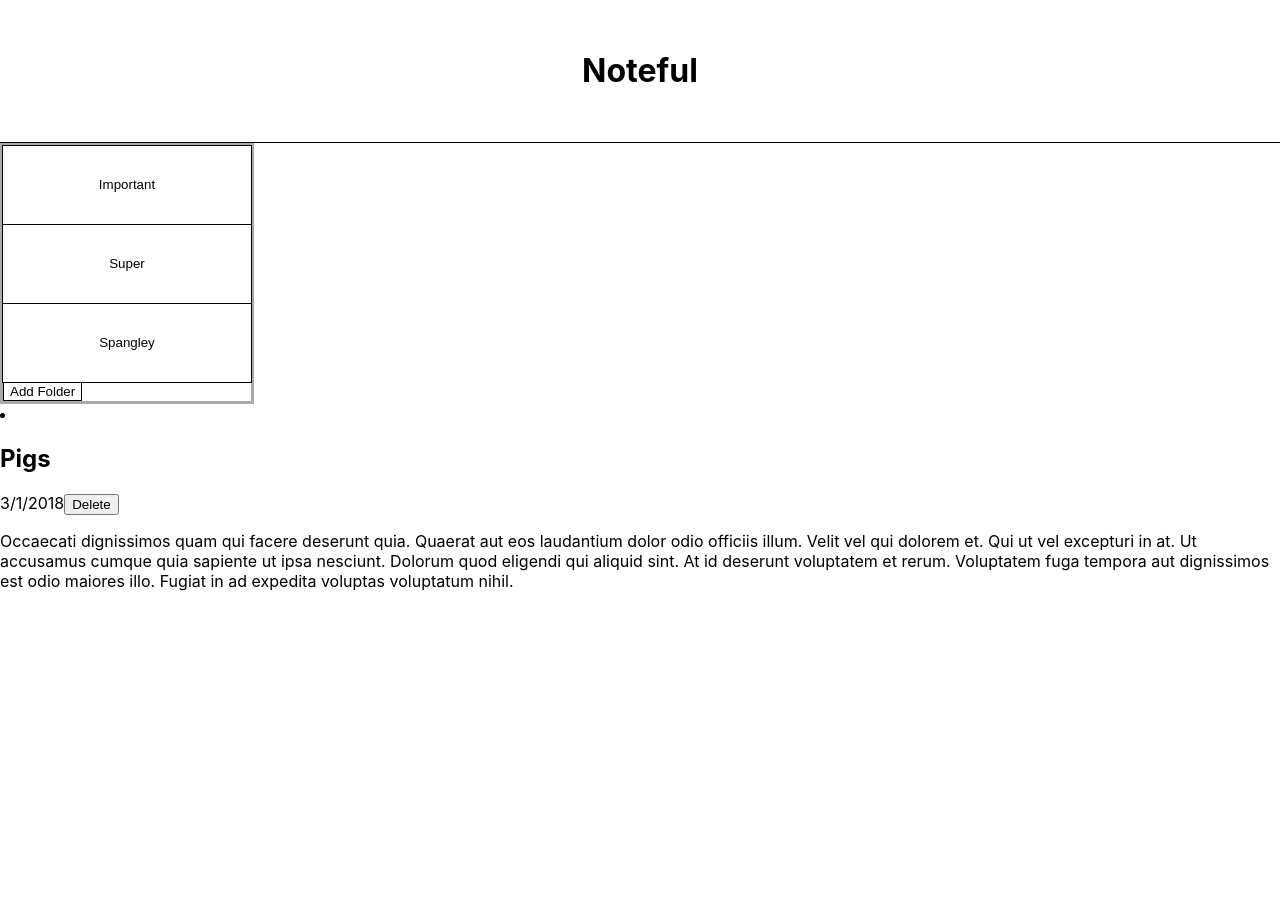
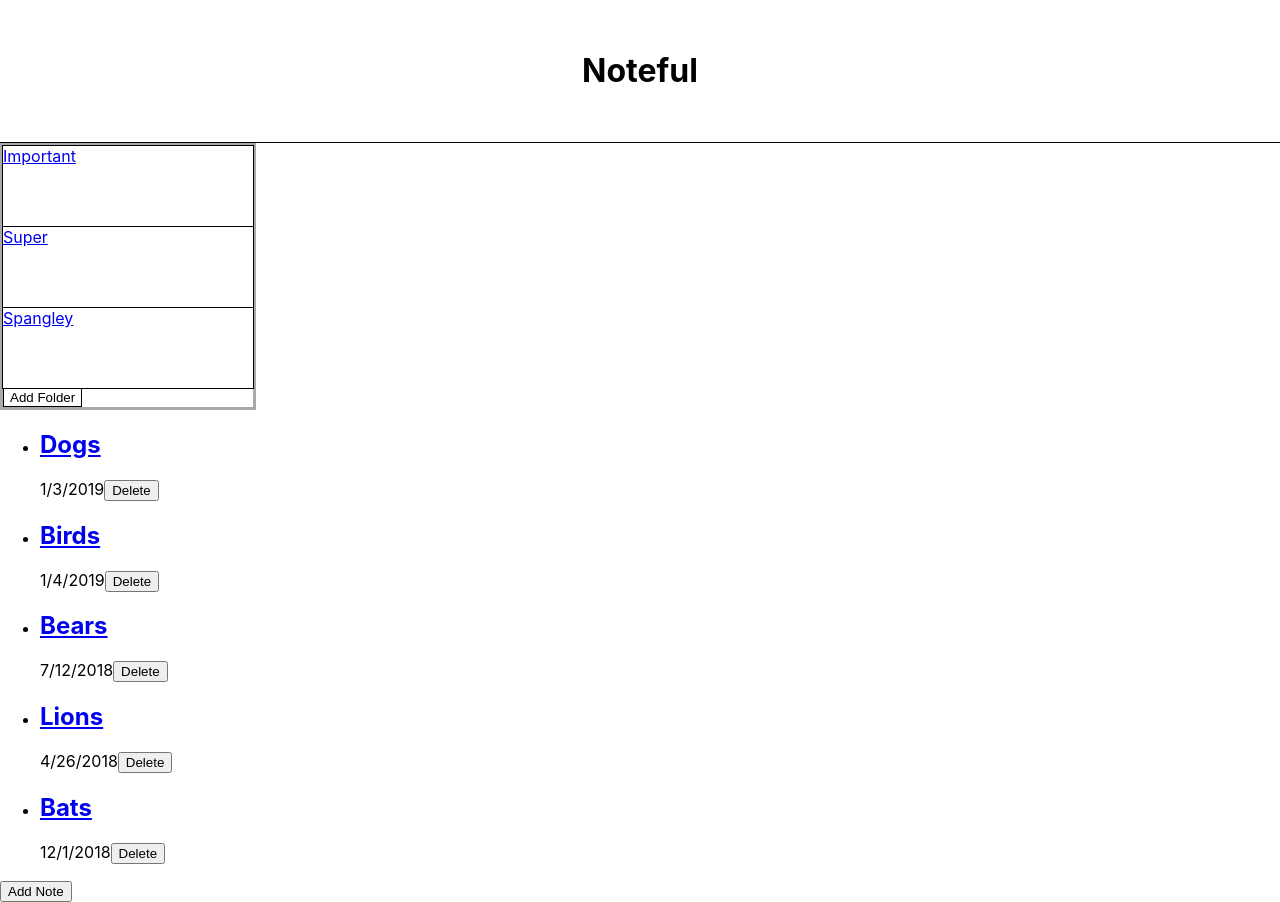
Before and after one commit to thinkful-ei-firefly/noteful-ben-jessica, a React (Create React App) app: page / in a window 1280 px wide. Before the commit the page ends 800 px from the top, so only its background shows below. Built offline with nearby package versions, Linux system fonts and the light colour scheme.

Commit message:
added state altering functions

```diff
--- a/src/App.js
+++ b/src/App.js
@@ -6,6 +6,8 @@ import STORE from './dummy-store.js';
 import Notebook from './components/Notebook';
 import DetailNote from './components/DetailNote';
 import { Route } from 'react-router-dom';
+import MainView from './components/MainView';
+import NoteView from './components/NoteView';
 
 class App extends React.Component {
 
@@ -15,20 +17,52 @@ class App extends React.Component {
     selectedNoteId: "d26e01a6-ffaf-11e8-8eb2-f2801f1b9fd1"
   }
 
+  setNoteId = (newId) => {
+    this.setState({selectedNoteId: newId})
+  }
+
+  setFolderId = (newId) => {
+    this.setState({selectedFolderId: newId})
+  }
 
   render () {
     return (
       <main className='App'>
         <Header />
-        {/* <Route exact path='/' component = {Sidebar}/> */}
 
-        <Sidebar folders={this.state.STORE.folders}/>
-        {/* <NoteSidebar state={this.state} /> */}
+        <Route
+          exact path="/"
+          render={() => <MainView
+            folders={this.state.STORE.folders}
+            notes={this.state.STORE.notes}
+            folderId={this.state.selectedFolderId}
+            setNoteId={this.setNoteId}
+            setFolderId={this.setFolderId}
+            />}
+        />
 
-        {/* <Notebook notes={this.state.STORE.notes} id={this.state.selectedFolderId}/> */}
-        <DetailNote notes={this.state.STORE.notes} id={this.state.selectedNoteId}/>
+        <Route
+          path="/folder/:folderid"
+          render={() => <MainView
+            folders={this.state.STORE.folders}
+            notes={this.state.STORE.notes}
+            folderId={this.state.selectedFolderId}
+            setNoteId={this.setNoteId}
+            setFolderId={this.setFolderId}
+            />}
+        />
 
-        {/* content goes here */}
+        <Route
+          path="/note/:noteid"
+          render={() => <NoteView
+            notes={this.state.STORE.notes}
+            noteId={this.state.selectedNoteId}
+            folders={this.state.STORE.folders}
+            folderId={this.state.selectedFolderId}
+            />}
+        />
+
+
       </main>
     );}
 
--- a/src/components/DetailNote.js
+++ b/src/components/DetailNote.js
@@ -3,7 +3,7 @@ import Note from './Note';
 
 
 function DetailNote(props) {
-    const [note] = props.notes.filter(note => note.id===props.id);
+    const [note] = props.notes.filter(note => note.id===props.noteId);
 
   return (
       <section>
--- a/src/components/Folder.js
+++ b/src/components/Folder.js
@@ -1,10 +1,11 @@
 import React from 'react';
 import './Folder.css';
+import { NavLink } from 'react-router-dom';
 
 function Folder(props) {
 
   return (
-    <button className="folder-button" id={props.id}>{props.name}</button>
+    <NavLink to={`/folder/${props.id}`} onClick={() => props.setFolderId(props.id)} className="folder-button" id={props.id}>{props.name}</NavLink>
   );
 }
 
--- /dev/null
+++ b/src/components/MainView.js
@@ -0,0 +1,16 @@
+import React from 'react';
+import Sidebar from './Sidebar';
+import Notebook from './Notebook';
+
+function MainView (props) {
+
+    return (
+        <div>
+            <Sidebar folders={props.folders} setFolderId={props.setFolderId} />
+            <Notebook notes={props.notes} id={props.folderId} setNoteId={props.setNoteId}/>
+        </div>
+
+    );
+}
+
+export default MainView;
--- a/src/components/Note.js
+++ b/src/components/Note.js
@@ -1,4 +1,5 @@
 import React from 'react';
+import { NavLink } from 'react-router-dom';
 
 
 function Note(props) {
@@ -6,7 +7,7 @@ function Note(props) {
 
   return (
     <li>
-        <h2>{props.name}</h2>
+        <h2><NavLink to={`/note/${props.id}`} onClick={() => props.setNoteId(props.id)}>{props.name}</NavLink></h2>
         <span>{date.toLocaleDateString()}</span>
         <button>Delete</button>
     </li>
--- a/src/components/NoteSidebar.js
+++ b/src/components/NoteSidebar.js
@@ -4,8 +4,8 @@ import React from 'react';
 function NoteSidebar(props) {
 
 
-const folders = props.state.STORE.folders;
-const id = props.state.selectedFolderId;
+const folders = props.folders;
+const id = props.folderId;
 const foundFolder = folders.find(folder => folder.id ===id)
 
 
--- /dev/null
+++ b/src/components/NoteView.js
@@ -0,0 +1,16 @@
+import React from 'react';
+import NoteSidebar from './NoteSidebar';
+import DetailNote from './DetailNote';
+
+function NoteView (props) {
+
+    return (
+        <div>
+            <NoteSidebar folders={props.folders} folderId={props.folderId} />
+            <DetailNote notes={props.notes} noteId={props.noteId}/>
+        </div>
+
+    );
+}
+
+export default NoteView;
--- a/src/components/Notebook.js
+++ b/src/components/Notebook.js
@@ -8,7 +8,7 @@ function Notebook(props) {
     if (props.id) {
         notes = notes.filter(note => note.folderId===props.id);
     }
-    const htmlNotes = notes.map(note => <Note id={note.id} name={note.name} modified={note.modified} key={note.id}/>)
+    const htmlNotes = notes.map(note => <Note id={note.id} name={note.name} modified={note.modified} key={note.id} setNoteId={props.setNoteId}/>)
 
 
   return (
--- a/src/components/Sidebar.js
+++ b/src/components/Sidebar.js
@@ -5,7 +5,7 @@ import './Sidebar.css';
 
 function Sidebar(props) {
 
-    const foldersHtml = props.folders.map(folder => <Folder name={folder.name} id={folder.id} key={folder.id}/>)
+    const foldersHtml = props.folders.map(folder => <Folder setFolderId={props.setFolderId} name={folder.name} id={folder.id} key={folder.id}/>)
 
   return (
     <section className="sidebar">
```
